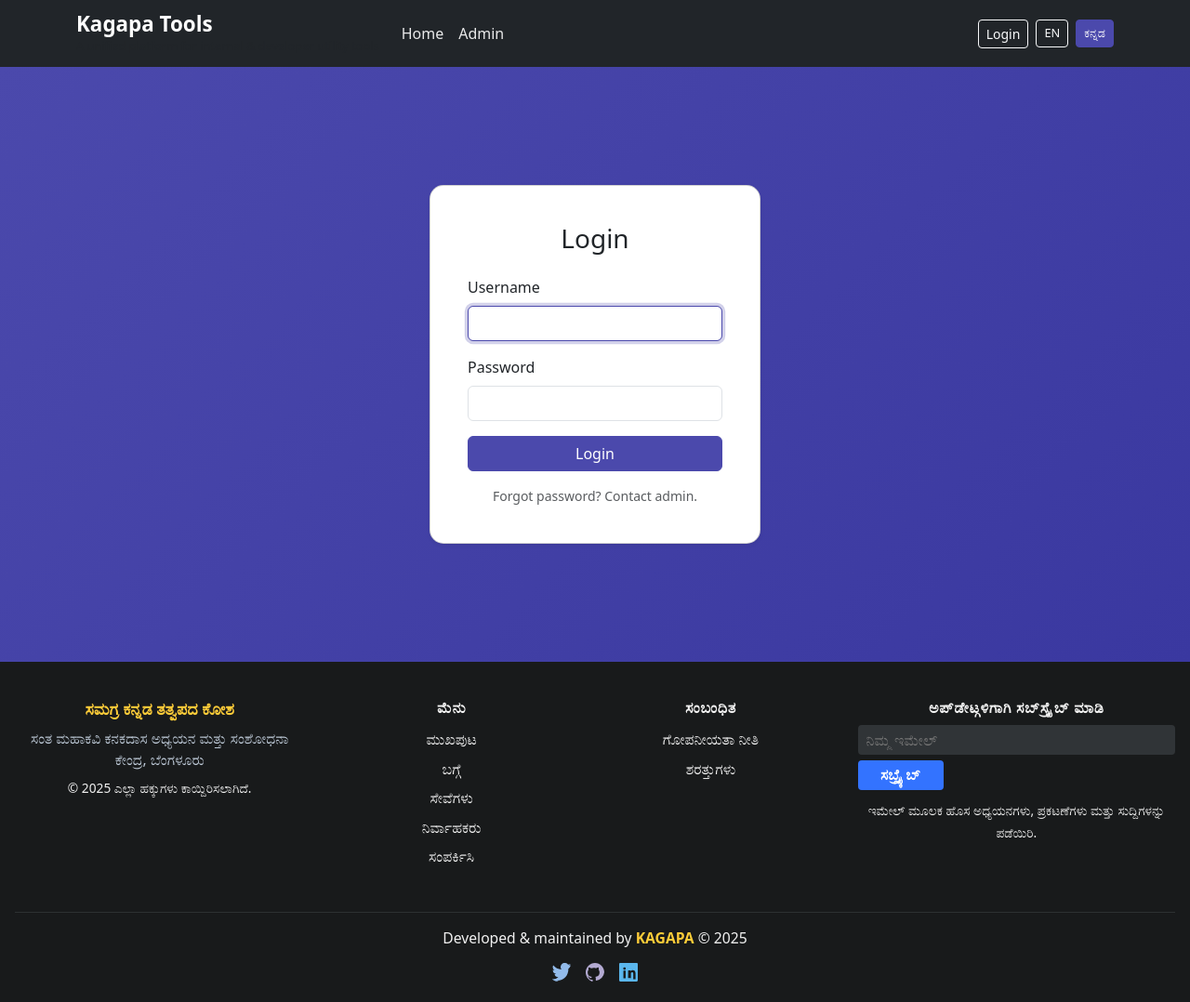
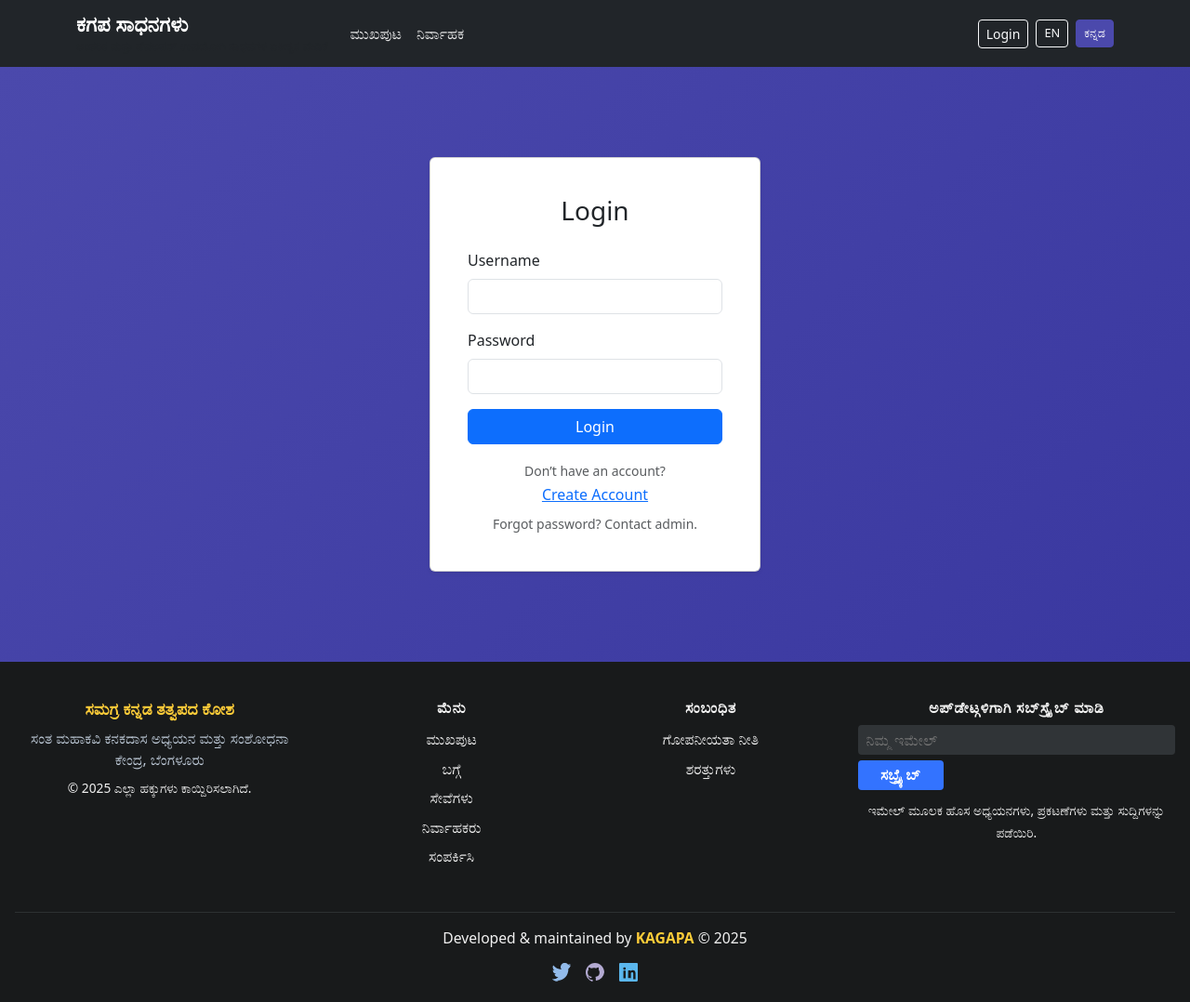
Before and after one commit to kagapa-blr/kagapa-tools, a Flask app: page /api/auth/login in a window 1280 px wide. Shown: the whole page at 93% size. Run offline with Flask 3, Linux system fonts and the light colour scheme; parts of the project's set-up code (start-up, migrations or seed data) failed here and were passed over; some libraries are stand-ins or nearby versions.

Commit message:
feat: Update API endpoints for user authentication and management; enhance login and signup forms with improved error handling

```diff
--- a/app/static/js/apiEndpoints.js
+++ b/app/static/js/apiEndpoints.js
@@ -14,19 +14,19 @@
     AUTH: {
         LOGIN: `${BASE_URL}/api/auth/login`,
         LOGOUT: `${BASE_URL}/api/auth/logout`,
-        ME: `${BASE_URL}/api/auth/me`,   // ✅ REQUIRED for token verification
+        ME: `${BASE_URL}/api/auth/me`,
+        SIGNUP: `${BASE_URL}/api/v1/users/signup`, // signup still on /users
     },
 
     // ----------------------------------
-    // 👤 User Management
+    // 👤 User Management (Admin)
     // ----------------------------------
     USERS: {
-        SIGNUP: `${BASE_URL}/users/signup`,
-        LIST: `${BASE_URL}/users`,
-        GET: (userId) => `${BASE_URL}/users/${userId}`,
-        UPDATE: (userId) => `${BASE_URL}/users/${userId}`,
-        DEACTIVATE: (userId) => `${BASE_URL}/users/${userId}/deactivate`,
-        ACTIVATE: (userId) => `${BASE_URL}/users/${userId}/activate`,
+        LIST: `${BASE_URL}/api/v1/users/`,
+        GET: (userId) => `${BASE_URL}/api/v1/users/${userId}`,
+        UPDATE: (userId) => `${BASE_URL}/api/v1/users/${userId}`,
+        DEACTIVATE: (userId) => `${BASE_URL}/api/v1/users/${userId}/deactivate`,
+        ACTIVATE: (userId) => `${BASE_URL}/api/v1/users/${userId}/activate`,
     },
 
     // ----------------------------------
@@ -44,10 +44,13 @@
         BASE: `${BASE_URL}/api/v1/dictionary/main`,
         ADD: `${BASE_URL}/api/v1/dictionary/main/add`,
         LIST: `${BASE_URL}/api/v1/dictionary/main/list`,
-        GET: (word) => `${BASE_URL}/api/v1/dictionary/main/get/${encodeURIComponent(word)}`,
+        GET: (word) =>
+            `${BASE_URL}/api/v1/dictionary/main/get/${encodeURIComponent(word)}`,
         DELETE: `${BASE_URL}/api/v1/dictionary/main/delete`,
-        INCREMENT: (word) => `${BASE_URL}/api/v1/dictionary/main/increment/${encodeURIComponent(word)}`,
-        CHECK: (word) => `${BASE_URL}/api/v1/dictionary/main/check/${encodeURIComponent(word)}`,
+        INCREMENT: (word) =>
+            `${BASE_URL}/api/v1/dictionary/main/increment/${encodeURIComponent(word)}`,
+        CHECK: (word) =>
+            `${BASE_URL}/api/v1/dictionary/main/check/${encodeURIComponent(word)}`,
         BLOOM_RELOAD: `${BASE_URL}/api/v1/dictionary/main/bloom/reload`,
         BLOOM_STATS: `${BASE_URL}/api/v1/dictionary/main/bloom/stats`,
     },
--- a/app/static/js/login.js
+++ b/app/static/js/login.js
@@ -2,24 +2,29 @@
 import API_ENDPOINTS from "./apiEndpoints.js";
 import { showLoader, hideLoader } from "./loader.js";
 
+// ---------------- UTILS ----------------
+function getTokenFromCookie() {
+    const match = document.cookie.match(new RegExp('(^| )access_token=([^;]+)'));
+    return match ? match[2] : null;
+}
+
 document.addEventListener("DOMContentLoaded", () => {
-    const form = document.getElementById("login-form");
-    const errorBox = document.getElementById("login-error");
 
-    if (!form) return;
+    const loginForm = document.getElementById("login-form");
+    const loginError = document.getElementById("login-error");
+    const signupForm = document.getElementById("signup-form");
+    const signupError = document.getElementById("signup-error");
+    const signupSuccess = document.getElementById("signup-success");
 
     const urlParams = new URLSearchParams(window.location.search);
     let nextUrl = urlParams.get("next") || "/";
-    if (
-        nextUrl.startsWith("/api") ||
-        nextUrl.includes("/login") ||
-        nextUrl.includes("undefined")
-    ) {
+
+    if (nextUrl.startsWith("/api") || nextUrl.includes("/login") || nextUrl.includes("undefined")) {
         nextUrl = "/";
     }
 
-    // 🔐 Already logged in
-    const token = localStorage.getItem("access_token");
+    // ---------------- CHECK LOGGED IN ----------------
+    const token = localStorage.getItem("access_token") || getTokenFromCookie();
     if (token) {
         showLoader();
         apiClient.get(API_ENDPOINTS.AUTH.ME)
@@ -31,48 +36,99 @@
         return;
     }
 
-    // 📝 Login submit
-    form.addEventListener("submit", async (e) => {
+    // ---------------- LOGIN ----------------
+    if (loginForm) {
+        loginForm.addEventListener("submit", async (e) => {
+            e.preventDefault();
+            hideLoginError();
+
+            const username = loginForm.username.value.trim();
+            const password = loginForm.password.value.trim();
+
+            if (!username || !password) return showLoginError("Enter username & password.");
+
+            showLoader();
+
+            try {
+                const res = await apiClient.post(API_ENDPOINTS.AUTH.LOGIN, { username, password, next: nextUrl });
+
+                if (res?.success) {
+                    if (res.access_token) localStorage.setItem("access_token", res.access_token);
+                    window.location.replace(res.redirect_to || nextUrl);
+                } else {
+                    showLoginError(res?.message || "Login failed.");
+                }
+            } catch (err) {
+                showLoginError(err?.data?.message || err.message || "Login failed.");
+            } finally {
+                hideLoader();
+            }
+        });
+    }
+
+    function showLoginError(msg) {
+        loginError.textContent = msg;
+        loginError.classList.remove("d-none");
+    }
+
+    function hideLoginError() {
+        loginError.textContent = "";
+        loginError.classList.add("d-none");
+    }
+
+    // ---------------- SIGNUP ----------------
+    if (!signupForm) return;
+
+    signupForm.addEventListener("submit", async (e) => {
         e.preventDefault();
-        hideError();
+        hideSignupMessages();
 
-        const username = form.username.value.trim();
-        const password = form.password.value.trim();
+        const payload = {
+            username: document.getElementById("su-username").value.trim(),
+            password: document.getElementById("su-password").value.trim(),
+            email: document.getElementById("su-email").value.trim(),
+            phone: document.getElementById("su-phone").value.trim()
+        };
 
-        if (!username || !password) {
-            return showError("Please enter both username and password.");
-        }
+        if (!payload.username || !payload.password) return showSignupError("Username and password are required.");
 
         showLoader();
 
         try {
-            const res = await apiClient.post(
-                API_ENDPOINTS.AUTH.LOGIN,
-                { username, password, next: nextUrl }
-            );
+            const res = await apiClient.post(API_ENDPOINTS.AUTH.SIGNUP, payload);
 
             if (res?.success) {
-                if (res.access_token) {
-                    localStorage.setItem("access_token", res.access_token);
-                }
-                window.location.replace(res.redirect_to || nextUrl);
+                signupSuccess.textContent = "Account created successfully. Please login.";
+                signupSuccess.classList.remove("d-none");
+                signupForm.reset();
+
+                // auto-close modal
+                setTimeout(() => {
+                    const modalEl = document.getElementById("signupModal");
+                    const modal = bootstrap.Modal.getInstance(modalEl);
+                    modal?.hide();
+                }, 1200);
+
             } else {
-                showError(res?.message || "Login failed.");
-                hideLoader();
+                showSignupError(res?.message || "Signup failed.");
             }
         } catch (err) {
-            showError(err?.data?.message || err.message || "Login failed.");
+            showSignupError(err?.data?.message || err.message || "Signup failed.");
+        } finally {
             hideLoader();
         }
     });
 
-    function showError(msg) {
-        errorBox.textContent = msg;
-        errorBox.classList.remove("d-none");
+    function showSignupError(msg) {
+        signupError.textContent = msg;
+        signupError.classList.remove("d-none");
     }
 
-    function hideError() {
-        errorBox.textContent = "";
-        errorBox.classList.add("d-none");
+    function hideSignupMessages() {
+        signupError.classList.add("d-none");
+        signupSuccess.classList.add("d-none");
+        signupError.textContent = "";
+        signupSuccess.textContent = "";
     }
+
 });
--- a/app/templates/login.html
+++ b/app/templates/login.html
@@ -5,60 +5,59 @@
     <meta charset="UTF-8" />
     <meta name="viewport" content="width=device-width, initial-scale=1.0" />
 
-    <title data-i18n="login.title">Kagapa Tools Login</title>
+    <title>Kagapa Tools Login</title>
 
-    <!-- Bootstrap -->
+    <!-- Bootstrap CSS -->
     <link rel="stylesheet" href="{{ url_for('static', filename='bootstrap/css/bootstrap.min.css') }}">
-
     <!-- Custom Styles -->
     <link rel="stylesheet" href="{{ url_for('static', filename='css/navbar.css') }}">
     <link rel="stylesheet" href="{{ url_for('static', filename='css/login.css') }}">
     <link rel="stylesheet" href="{{ url_for('static', filename='css/style.css') }}">
-
-    <link rel="icon" href="{{ url_for('static', filename='images/favicon.ico') }}" type="image/x-icon">
+    <link rel="icon" href="{{ url_for('static', filename='images/favicon.ico') }}">
 </head>
 
 <body>
-
     {% include 'navbar.html' %}
 
+    <!-- ================= LOGIN SECTION ================= -->
     <section class="login-section d-flex align-items-center justify-content-center">
         <div class="container">
             <div class="row justify-content-center">
                 <div class="col-md-5 col-lg-4">
-                    <div class="card shadow-sm login-card p-4">
+                    <div class="card shadow-sm p-4">
                         <div class="card-body">
+                            <h3 class="text-center mb-4">Login</h3>
 
-                            <h3 class="text-center mb-4" data-i18n="login.header">Login</h3>
-
-                            <!-- Error -->
                             <div id="login-error" class="alert alert-danger d-none text-center"></div>
 
                             <form id="login-form" novalidate>
-                                <!-- 🔑 Preserve original URL -->
-                                <input type="hidden" id="next" name="next" value="{{ next or '' }}">
+                                <input type="hidden" name="next" value="{{ next or '' }}">
 
                                 <div class="mb-3">
-                                    <label class="form-label" data-i18n="login.username">Username</label>
-                                    <input type="text" class="form-control" id="username" required autofocus>
+                                    <label class="form-label">Username</label>
+                                    <input name="username" class="form-control" required>
                                 </div>
 
                                 <div class="mb-3">
-                                    <label class="form-label" data-i18n="login.password">Password</label>
-                                    <input type="password" class="form-control" id="password" required>
+                                    <label class="form-label">Password</label>
+                                    <input name="password" type="password" class="form-control" required>
                                 </div>
 
                                 <div class="d-grid mt-3">
-                                    <button type="submit" class="btn btn-primary" data-i18n="login.button">
-                                        Login
-                                    </button>
+                                    <button class="btn btn-primary">Login</button>
                                 </div>
                             </form>
 
-                            <div class="mt-3 text-center text-muted small">
+                            <div class="text-center mt-3">
+                                <small class="text-muted">Don’t have an account?</small><br>
+                                <button class="btn btn-link p-0" data-bs-toggle="modal" data-bs-target="#signupModal">
+                                    Create Account
+                                </button>
+                            </div>
+
+                            <div class="text-center text-muted small mt-2">
                                 Forgot password? Contact admin.
                             </div>
-
                         </div>
                     </div>
                 </div>
@@ -66,12 +65,54 @@
         </div>
     </section>
 
+    <!-- ================= SIGNUP MODAL ================= -->
+    <div class="modal fade" id="signupModal" tabindex="-1">
+        <div class="modal-dialog modal-dialog-centered">
+            <div class="modal-content">
+                <div class="modal-header">
+                    <h5 class="modal-title">Create Account</h5>
+                    <button class="btn-close" data-bs-dismiss="modal"></button>
+                </div>
+
+                <div class="modal-body">
+                    <div id="signup-error" class="alert alert-danger d-none"></div>
+                    <div id="signup-success" class="alert alert-success d-none"></div>
+
+                    <form id="signup-form" novalidate>
+                        <div class="mb-3">
+                            <label class="form-label">Username</label>
+                            <input id="su-username" class="form-control" required>
+                        </div>
+
+                        <div class="mb-3">
+                            <label class="form-label">Password</label>
+                            <input id="su-password" type="password" class="form-control" required>
+                        </div>
+
+                        <div class="mb-3">
+                            <label class="form-label">Email</label>
+                            <input id="su-email" type="email" class="form-control">
+                        </div>
+
+                        <div class="mb-3">
+                            <label class="form-label">Phone</label>
+                            <input id="su-phone" class="form-control">
+                        </div>
+
+                        <div class="d-grid">
+                            <button class="btn btn-success">Sign Up</button>
+                        </div>
+                    </form>
+                </div>
+            </div>
+        </div>
+    </div>
+
     {% include 'footer.html' %}
 
+    <!-- Scripts -->
     <script src="{{ url_for('static', filename='bootstrap/js/bootstrap.bundle.min.js') }}"></script>
-    <script src="{{ url_for('static', filename='js/language-switch.js') }}"></script>
-
-    <!-- Login logic -->
+    <script type="module" src="{{ url_for('static', filename='js/language-switch.js') }}"></script>
     <script type="module" src="{{ url_for('static', filename='js/login.js') }}"></script>
 </body>
 
```
